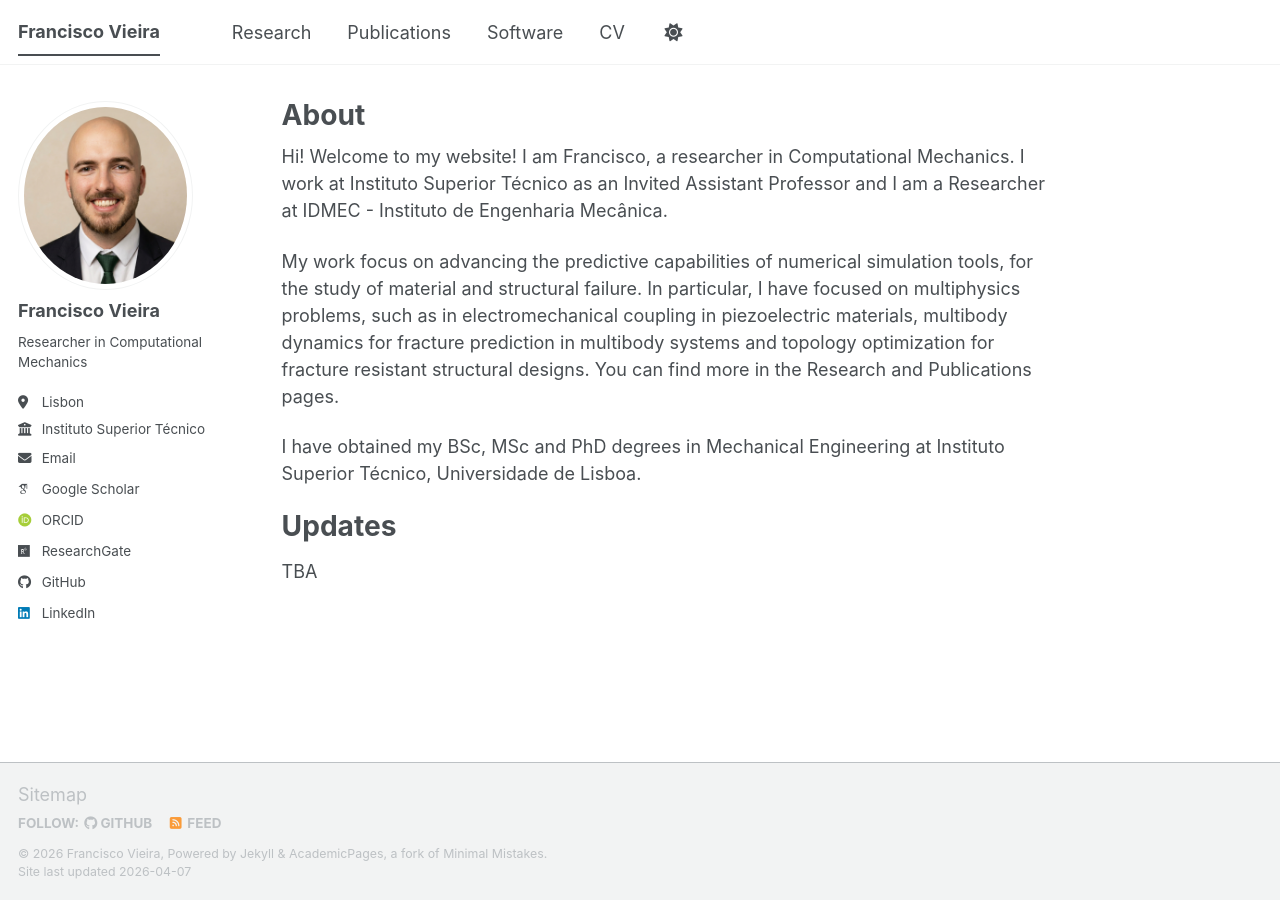
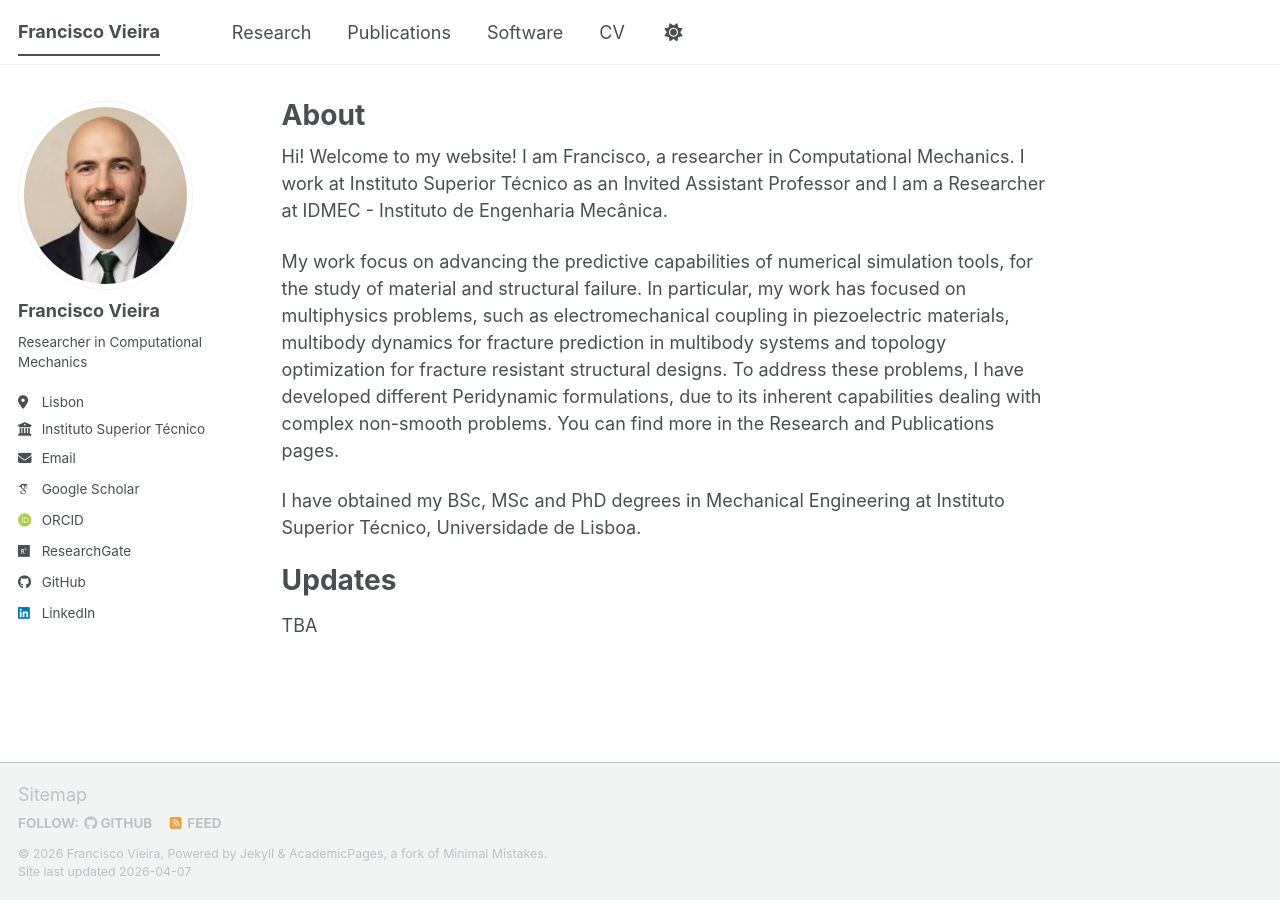
Before and after one commit to franciscovieira95/franciscovieira95.github.io, a Jekyll site: the page built from _pages/about.md, in a window 1280 px wide. Built offline with Jekyll 4.4.1, drawn with Linux system fonts in a browser that asks for light colours; some web fonts are replaced; a script bundle is joined from its source files by our own code; library files that are not in the unit come from our copies.

Commit message:
Update about page with detailed research focus
Expanded on research focus and added details about Peridynamic formulations.

```diff
--- a/_pages/about.md
+++ b/_pages/about.md
@@ -9,7 +9,7 @@ redirect_from:
 
 Hi! Welcome to my website! I am Francisco, a researcher in Computational Mechanics. I work at Instituto Superior Técnico as an Invited Assistant Professor and I am a Researcher at IDMEC - Instituto de Engenharia Mecânica.
 
-My work focus on advancing the predictive capabilities of numerical simulation tools, for the study of material and structural failure. In particular, I have focused on multiphysics problems, such as in electromechanical coupling in piezoelectric materials, multibody dynamics for fracture prediction in multibody systems and topology optimization for fracture resistant structural designs. You can find more in the Research and Publications pages.
+My work focus on advancing the predictive capabilities of numerical simulation tools, for the study of material and structural failure. In particular, my work has focused on multiphysics problems, such as electromechanical coupling in piezoelectric materials, multibody dynamics for fracture prediction in multibody systems and topology optimization for fracture resistant structural designs. To address these problems, I have developed different Peridynamic formulations, due to its inherent capabilities dealing with complex non-smooth problems. You can find more in the Research and Publications pages.
 
 I have obtained my BSc, MSc and PhD degrees in Mechanical Engineering at Instituto Superior Técnico, Universidade de Lisboa.
 
```
